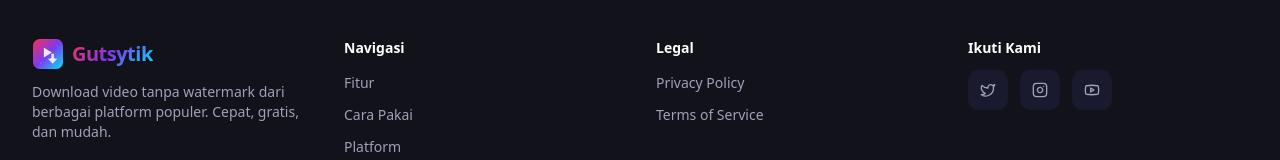
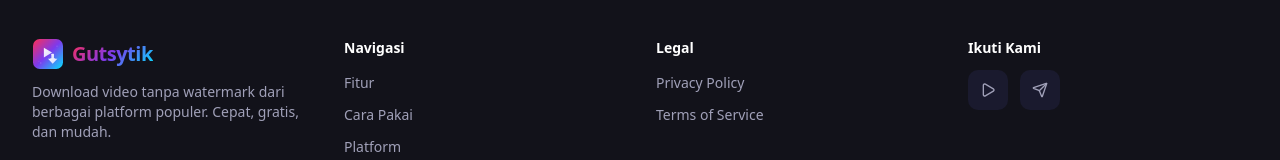
Before and after one commit to Stonepath-dotcom/gutsytik, a Next.js app: page / in a window 1280 px wide. Shown: the part 4621-4781 px from the top of the page. Built offline with nearby package versions, Linux system fonts and the light colour scheme.

Commit message:
90515c71-7c34-44ff-aacb-8ccc0b69ea76

```diff
--- a/src/app/page.tsx
+++ b/src/app/page.tsx
@@ -47,6 +47,7 @@ import {
   Palette,
   BarChart3,
   Keyboard,
+  Send,
 } from "lucide-react";
 import { Button } from "@/components/ui/button";
 import { Input } from "@/components/ui/input";
@@ -2678,13 +2679,14 @@ function Footer() {
             <h4 className="font-semibold text-foreground mb-3 text-sm">{t("footer.follow")}</h4>
             <div className="flex gap-3">
               {[
-                { icon: Twitter, label: "Twitter" },
-                { icon: Instagram, label: "Instagram" },
-                { icon: Youtube, label: "YouTube" },
+                { icon: Play, label: "TikTok", href: "https://tiktok.com/@abbbuw", bg: "#000000" },
+                { icon: Send, label: "Telegram", href: "https://t.me/sixte3nnn", bg: "#0088CC" },
               ].map((s) => (
                 <a
                   key={s.label}
-                  href="#"
+                  href={s.href}
+                  target="_blank"
+                  rel="noopener noreferrer"
                   aria-label={s.label}
                   className="w-10 h-10 rounded-lg bg-muted flex items-center justify-center hover:bg-gutsy-pink/20 hover:text-gutsy-pink transition-colors text-muted-foreground"
                 >
```
